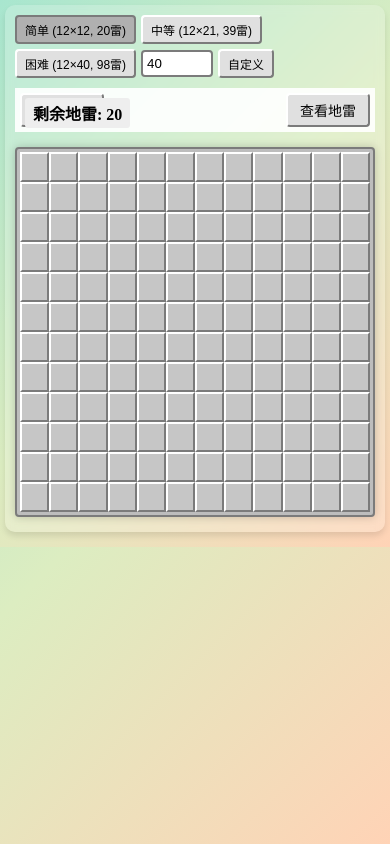
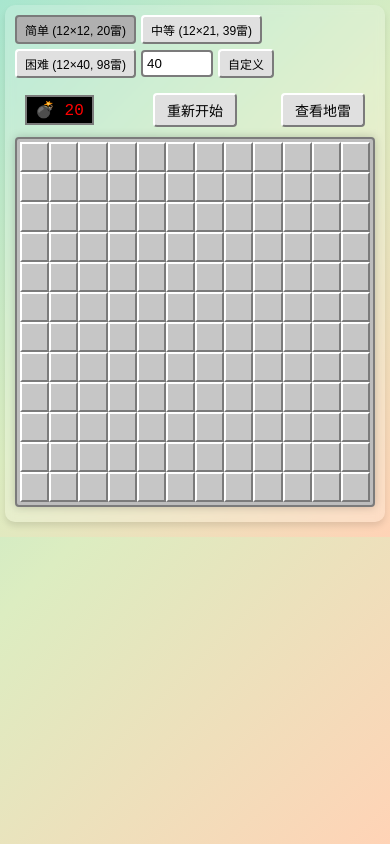
Before and after one commit to isaacy-125/isaacy-125.github.io, a plain HTML site: page saolei.html in a window 390 px wide. Drawn offline with Linux system fonts and the light colour scheme.

Commit message:
feat: add

```diff
--- a/saolei.html
+++ b/saolei.html
@@ -155,22 +155,28 @@
 
         /* 添加控制面板样式 */
         .controls {
+            position: relative;
+            display: flex;
+            justify-content: center;  /* 改回居中 */
+            align-items: center;
+            gap: 10px;
             width: 100%;
-            max-width: 600px;
-            margin-bottom: 10px;
-            /* 减小边距 */
-            padding: 5px 10px;
-            /* 减小内边距 */
+            padding: 10px 120px;  /* 保持左右空间 */
+            box-sizing: border-box;
         }
 
         .mine-counter {
             position: absolute;
-            top: 10px;
             left: 10px;
-            background: #eee;
-            padding: 5px 10px;
-            border-radius: 3px;
-            font-weight: bold;
+            top: 50%;
+            transform: translateY(-50%);
+            background: #000;
+            color: #ff0000;
+            padding: 5px 15px;
+            font-family: "Digital", monospace;
+            font-size: 20px;
+            border: 2px solid #7b7b7b;
+            z-index: 1;
         }
 
         .reset-button {
@@ -231,13 +237,11 @@
             border-radius: 4px;
         }
 
-        .controls {
-            display: flex;
-            justify-content: space-between;
-            align-items: center;
-        }
-
         .peek-button {
+            position: absolute;
+            right: 10px;
+            top: 50%;
+            transform: translateY(-50%);
             padding: 8px 24px;
             font-size: 16px;
             background: #e0e0e0;
@@ -333,14 +337,7 @@
             }
 
             .controls {
-                position: sticky;
-                top: 0;
-                background: rgba(255, 255, 255, 0.9);
-                z-index: 10;
-                padding: 5px;
-                width: 100%;
-                box-sizing: border-box;
-                margin-bottom: 10px;
+                padding: 10px 90px;  /* 移动端减少padding */
             }
 
             .board {
@@ -364,6 +361,16 @@
                 position: fixed;
                 overflow-y: auto;
                 -webkit-overflow-scrolling: touch;
+            }
+
+            .mine-counter {
+                font-size: 16px;
+                padding: 3px 10px;
+            }
+
+            .reset-button, .peek-button {
+                padding: 5px 12px;
+                font-size: 14px;
             }
         }
 
@@ -410,7 +417,7 @@
             </div>
         </div>
         <div class="controls">
-            <div class="mine-counter">剩余地雷: <span id="remaining-mines">0</span></div>
+            <div class="mine-counter">💣 <span id="remaining-mines">0</span></div>
             <button class="reset-button" onclick="resetGame()">重新开始</button>
             <button class="peek-button" onclick="togglePeek()">查看地雷</button>
         </div>
```
